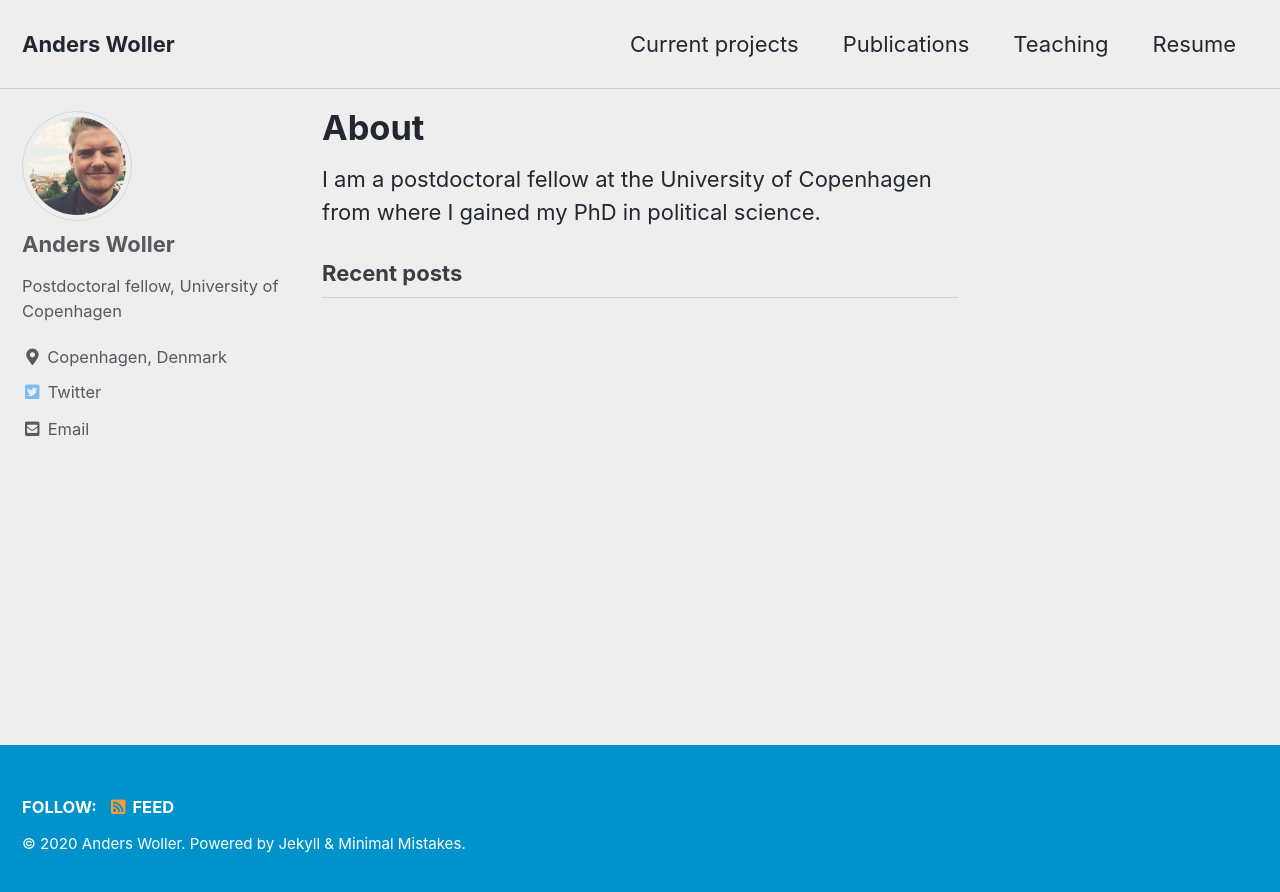
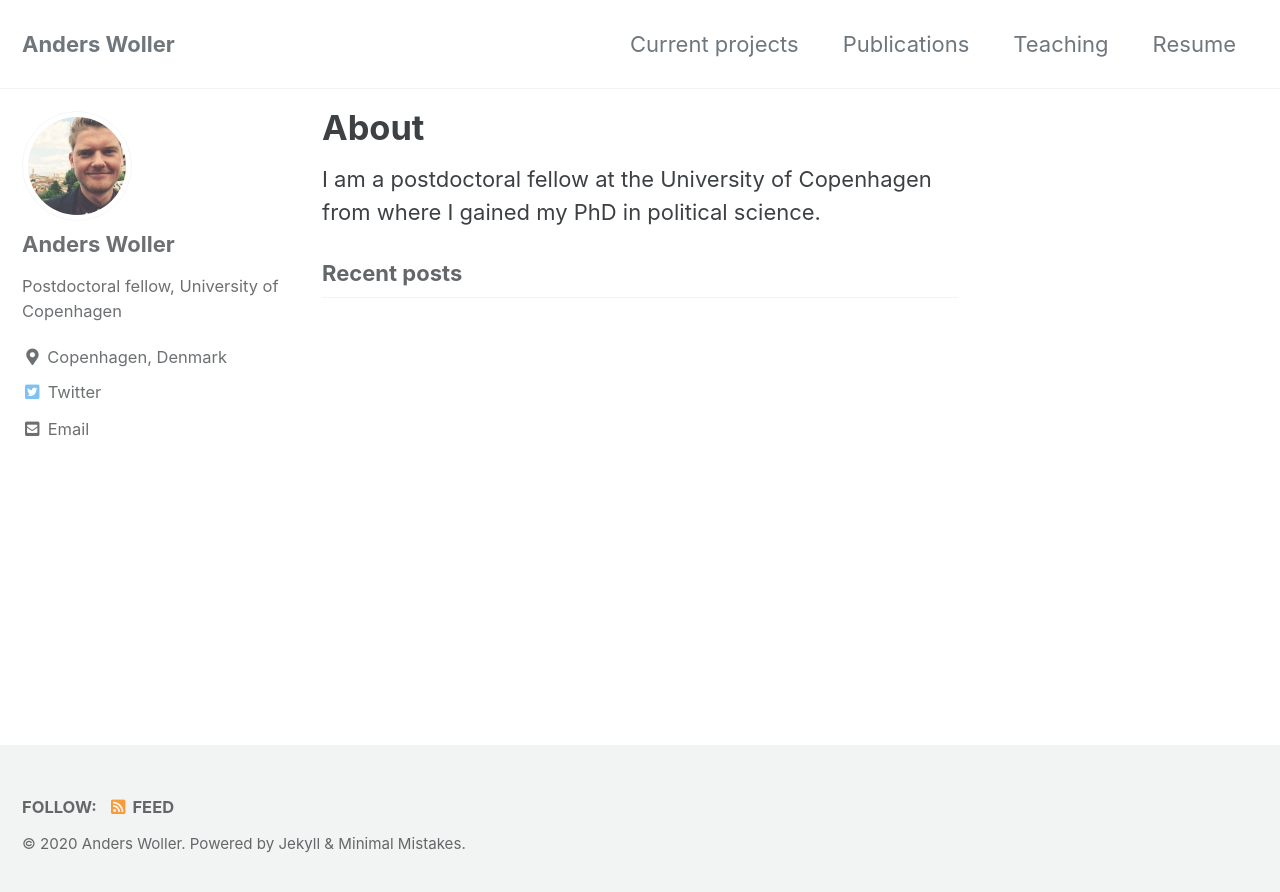
Before and after one commit to AndersWoller/AndersWoller.github.io, a Jekyll site: the page built from index.html, in a window 1280 px wide. Shown: the top 892 px of the page. Built offline with Jekyll 4.4.1, drawn with Linux system fonts in a browser that asks for light colours; cached includes are drawn as plain includes; the list of posts is cut into pages by our own code.

Commit message:
changing theme back to default

```diff
--- a/_config.yml
+++ b/_config.yml
@@ -12,7 +12,7 @@
 
 # theme                  : "minimal-mistakes-jekyll"
 # remote_theme           : "mmistakes/minimal-mistakes"
-minimal_mistakes_skin    : "air" # "contrast" "default" "air", "aqua", "contrast", "dark", "dirt", "neon", "mint", "plum", "sunrise"
+minimal_mistakes_skin    : "default" # "contrast" "default" "air", "aqua", "contrast", "dark", "dirt", "neon", "mint", "plum", "sunrise"
 
 # Site Settings
 locale                   : "en-US"
```
